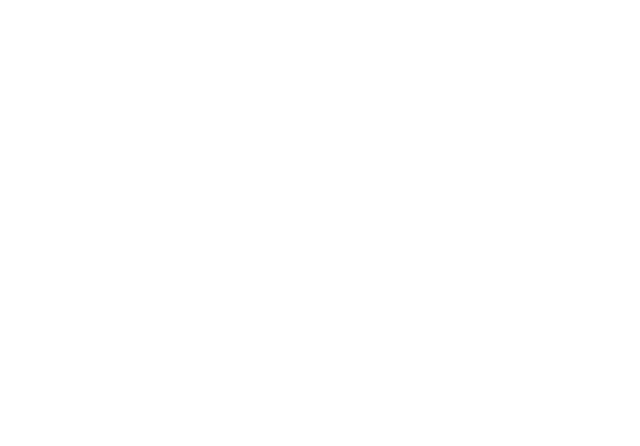
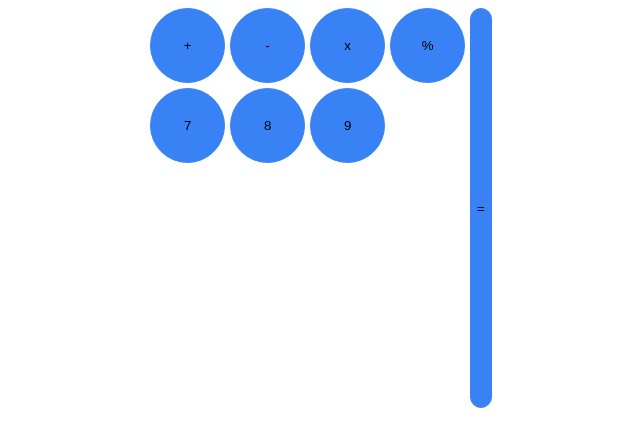
Before and after one commit to lowkangxuan/OdinProject, a plain HTML site: page calculator/index.html in a window 1280 px wide. Shown: the whole page, without its empty margins (319-959 px from the left). Drawn offline with Linux system fonts and the light colour scheme.

Commit message:
Working on calculator layout

```diff
--- a/calculator/index.html
+++ b/calculator/index.html
@@ -11,7 +11,17 @@
 </head>
 <body>
     <div class="calculator-body">
-
+        <div class="" id="output"></div>
+        <div class="keypad">
+            <button class="key">+</button>
+            <button class="key">-</button>
+            <button class="key">x</button>
+            <button class="key">%</button>
+            <button class="key">7</button>
+            <button class="key">8</button>
+            <button class="key">9</button>
+            <button class="key" id="submit">=</button>
+        </div>
     </div>
     <script src="script.js"></script>
 </body>
--- a/calculator/style.css
+++ b/calculator/style.css
@@ -7,5 +7,26 @@
 }
 
 body {
+    display: flex;
+    justify-content: center;
     align-items: center;
 }
+
+.keypad {
+    display: grid;
+    grid-template-columns: repeat(4, 75px);
+    grid-template-rows: repeat(5, 75px);
+    grid-column-gap: 5px;
+    grid-row-gap: 5px;
+}
+
+.keypad .key {
+    background-color: var(--blue);
+    border: 1px solid var(--blue);
+    border-radius: 50%;
+}
+
+.key#submit {
+    border-radius: 25px;
+    grid-area: 1 / col4-start / last-line / 5;
+}
```
